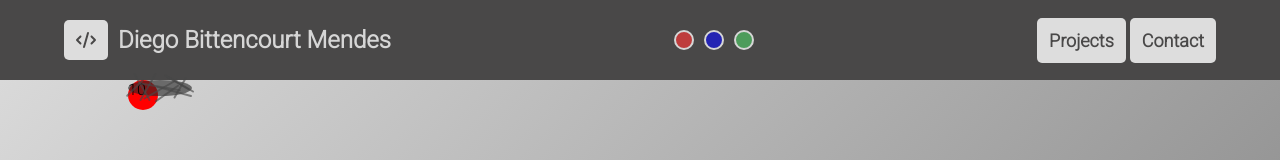
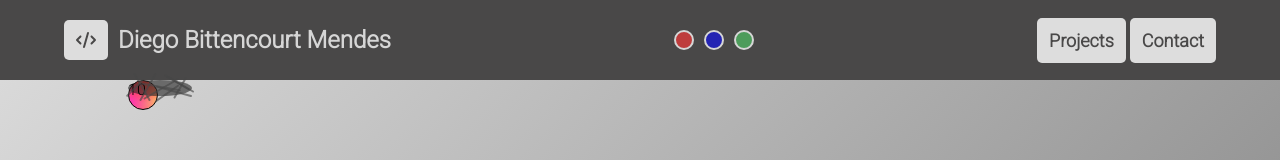
Before and after one commit to Diego-Bittencourt/portfolio_page, a Vue app: page / in a window 1280 px wide. Shown: the top 160 px of the page. Built offline with nearby package versions, Linux system fonts and the light colour scheme.

Commit message:
CHORE - fireball rotating

```diff
--- a/src/components/slime/AfterBurn.vue
+++ b/src/components/slime/AfterBurn.vue
@@ -28,7 +28,7 @@ export default {
       positionY: 10,
       slimeDirection: 1,
       fireBallX: 10,
-      fireBallY: 10
+      fireBallY: 10,
     };
   },
   methods: {
@@ -40,12 +40,12 @@ export default {
       this.positionX = 2.5 + numbX + 10 * this.direction;
     },
     castFireBall(numbY, numbX) {
-      console.log("cast fire bell")
+      console.log("cast fire bell");
       this.fireBallX = 3 + numbX;
       this.fireBallY = 2.5 + numbY;
       this.moveFireBall();
     },
-    moveFireBall () {
+    moveFireBall() {
       console.log("move Fire ball");
       let id = null;
       let index = 1;
@@ -54,13 +54,13 @@ export default {
       function frame() {
         if (index === 200) {
           clearInterval(id);
-        } else if (index < 100)  {
+        } else if (index < 100) {
           this.fireBallY = this.fireBallY - 1;
-          this.fireBallX = (this.fireBallX + 1)* this.direction;
+          this.fireBallX = (this.fireBallX + 1) * this.direction;
           index++;
         }
       }
-    }
+    },
   },
   computed: {
     burnPosition() {
@@ -75,9 +75,9 @@ export default {
       //   return "not yet"
       // }
     },
-    fireBallPosition () {
+    fireBallPosition() {
       return "top: " + this.fireBallY + "%; left: " + this.fireBallX + "%;";
-    }
+    },
   },
   watch: {
     fireSpell(val) {
@@ -97,9 +97,39 @@ export default {
   border-radius: 50%;
   height: 30px;
   width: 30px;
-  background-color : red;
+  background: radial-gradient(
+      circle at 50% 0,
+      rgba(255, 0, 0, 0.5),
+      rgba(208, 255, 0, 0) 70.71%
+    ),
+    radial-gradient(
+      circle at 6.7% 75%,
+      rgba(255, 0, 255, 0.5),
+      rgba(255, 0, 85, 0) 70.71%
+    ),
+    radial-gradient(
+        circle at 93.3% 75%,
+        rgba(255, 94, 0, 0.5),
+        rgba(255, 0, 0, 0.568) 70.71%
+      )
+      beige;
+  border: 1px solid black;
   z-index: 5;
+  animation: roundfireball 0.5s linear infinite;
 }
+
+@keyframes roundfireball {
+  0% {
+    transform: rotate(0);
+  }
+  50% {
+    transform: rotate(180deg);
+  }
+  100% {
+    transform: rotate(360deg);
+  }
+}
+
 .burnwrap {
   width: 5%;
   height: 2%;
```
